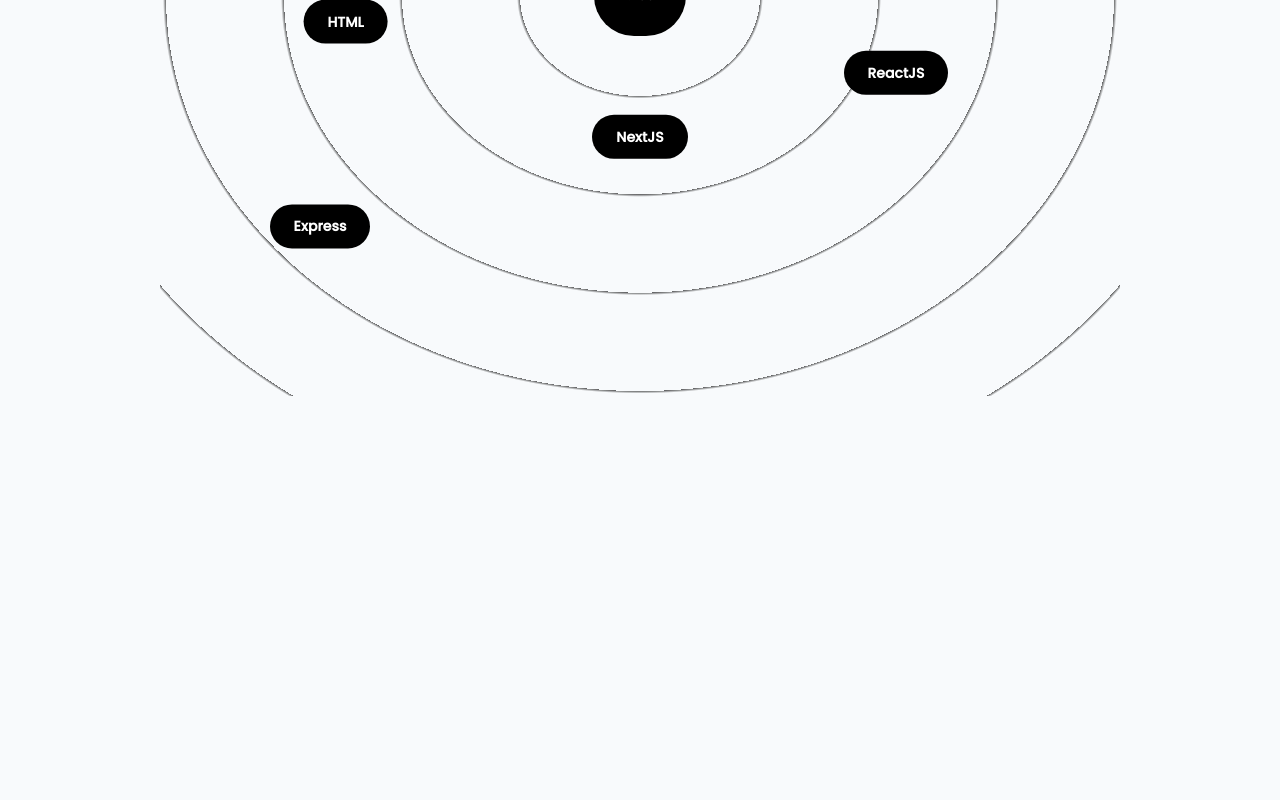
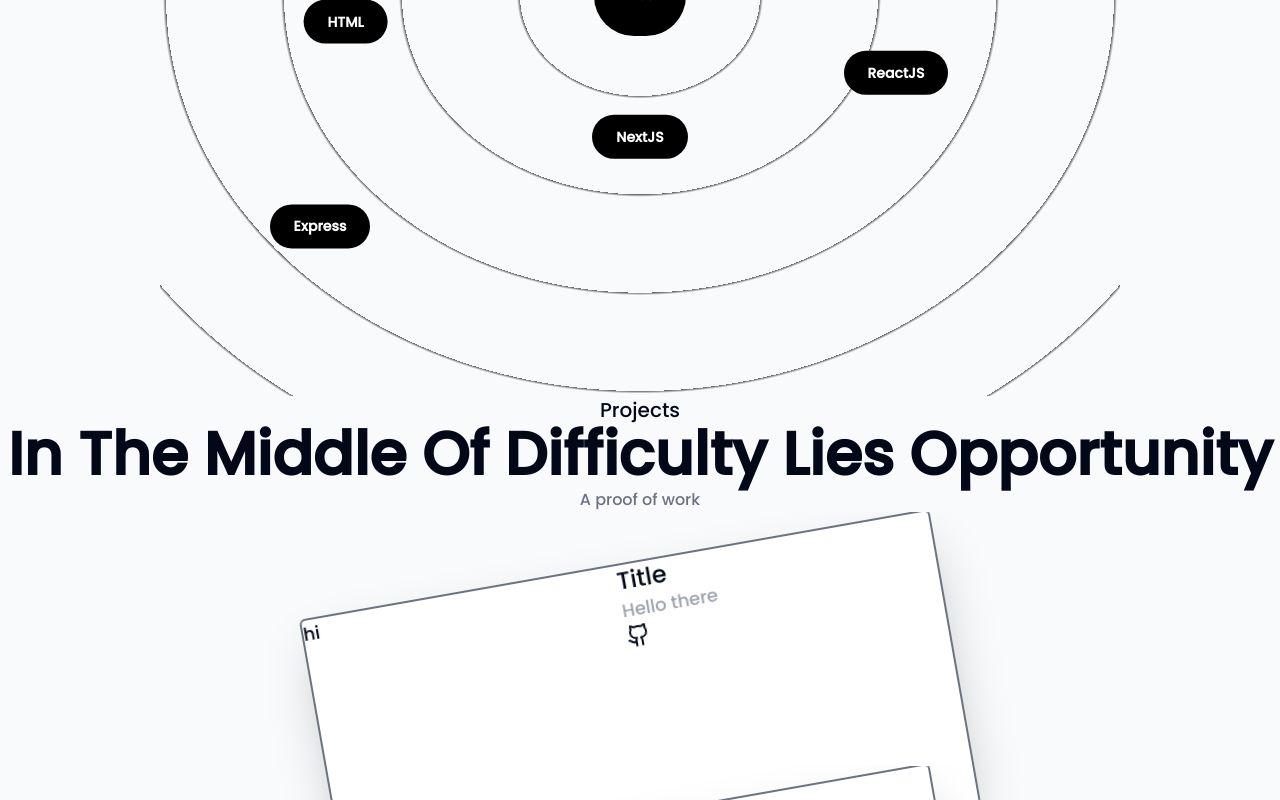
Before and after one commit to DhrishP/Portfolio_next, a Next.js app: page / in a window 1280 px wide. Shown: the part 2000-2800 px from the top of the page. Before the commit the page ends 2396 px from the top, so only its background shows below. Built offline with nearby package versions, Linux system fonts and the light colour scheme.

Commit message:
added project layout

```diff
--- a/src/app/(Projects)/Project.tsx
+++ b/src/app/(Projects)/Project.tsx
@@ -1,8 +1,42 @@
+"use client"
+import { motion } from 'framer-motion'
 import React from 'react'
+import Card from './components/Card';
 
 const Project = () => {
+  const food: [string, number, number][] = [
+    ["🍅", 340, 10],
+    ["🍊", 20, 40],
+    ["🍋", 60, 90],
+
+  ];
   return (
-    <div>Project</div>
+    <>
+    <motion.div
+    whileInView={{ y: 0, opacity: 1 }}
+    initial={{ y: 0, opacity: 0 }}
+    transition={{ type: "tween", duration: 3 }}
+    viewport={{once:true}}
+    className="text-xl text-center "
+  >
+    Projects
+  </motion.div>
+    <div className="text-center space-y-1">
+    <h1 className="text-center text-5xl md:text-6xl sm:text-6xl font-semibold capitalize  md:mt-0 ">
+    In the middle of difficulty lies opportunity
+    </h1>
+    <p className="text-gray-500">
+      A proof of work
+    </p>
+  </div>
+  <div>
+    {
+  food.map(([emoji, hueA, hueB]) => (
+    <Card emoji={emoji} hueA={hueA} hueB={hueB} key={emoji} />
+))
+  }
+  </div>
+  </>
   )
 }
 
--- /dev/null
+++ b/src/app/(Projects)/components/Card.tsx
@@ -0,0 +1,58 @@
+"use client";
+import { motion } from "framer-motion";
+import { Github } from "lucide-react";
+import Image from "next/image";
+interface Props {
+  emoji: string;
+  hueA: number;
+  hueB: number;
+}
+export default function Card({ emoji, hueA, hueB }: Props) {
+  const cardVariants = {
+    offscreen: {
+      y: 300,
+    },
+    onscreen: {
+      y: 50,
+      rotate: -10,
+      transition: {
+        type: "spring",
+        bounce: 0.4,
+        duration: 0.8,
+      },
+    },
+  };
+
+  const hue = (h: number) => `hsl(${h}, 100%, 50%)`;
+  const background = `linear-gradient(306deg, ${hue(hueA)}, ${hue(hueB)})`;
+
+  return (
+    <>
+    <motion.div
+      className="card-container flex items-center -mb-12 justify-center overflow-hidden relative   "
+      initial="offscreen"
+      whileInView="onscreen"
+      viewport={{ once: true, amount: 0.8 }}
+    >
+      <div className="absolute right-0 left-0 top-0 bottom-0 splash" />
+      <motion.div
+        whileHover={{ rotate: 0, scale: 1.1 }}
+        className="card text-lg border-gray-500 border-2 shadow-2xl w-[65vw] lg:w-[50vw] lg:h-[300px] h-[230px]  bg-white rounded-md "
+        variants={cardVariants}
+      >
+        <div className="grid grid-cols-4 ">
+          <div className="col-span-2">hi</div>
+          <div className=" col-span-2">
+            <h2 className="text-2xl">Title</h2>
+            <p className="text-gray-400">Hello there</p>
+            <div>
+              <Github className="cursor-pointer" />
+            </div>
+          </div>
+        </div>
+      </motion.div>
+    </motion.div>
+    <div className="border-b-2 border-gray-600 w-1/2 mx-auto translate-y-12"></div>
+    </>
+  );
+}
--- a/src/app/global.css
+++ b/src/app/global.css
@@ -68,6 +68,12 @@
   }
 }
 
+
+
+
+
+
+
 @layer base {
   * {
     @apply border-border;
--- a/src/app/page.tsx
+++ b/src/app/page.tsx
@@ -3,6 +3,7 @@
 import Herobody from './(Header)/Herobody'
 import About from './(About)/About'
 import Skill from './(Skills)/Skill'
+import Project from './(Projects)/Project'
 
 export default function Home() {
   return (
@@ -14,8 +15,11 @@
 <div className='h-full md:h-[85vh] w-screen'>
   <About/>
 </div>
+<div className='h-full w-screen'>
+<Skill/>
+</div>
 <div className='h-screen w-screen'>
-<Skill/>
+    <Project/>
 </div>
 </>
   )
--- a/tailwind.config.js
+++ b/tailwind.config.js
@@ -72,7 +72,7 @@
       },
       backgroundImage:{
         circularLight : 'repeating-radial-gradient(rgba(0,0,0,0.6) 2px,#F8FAFC 5px,#F8FAFC 120px);',
-        circularLightsm : 'repeating-radial-gradient(rgba(0,0,0,0.6) 2px,#F8FAFC 5px,#F8FAFC 60px);'
+        circularLightsm : 'repeating-radial-gradient(rgba(0,0,0,0.6) 2px,#F8FAFC 5px,#F8FAFC 45px);'
       }
     },
   },
```
Also changed, not shown: lib/data.json (added, +28 -0 lines).
